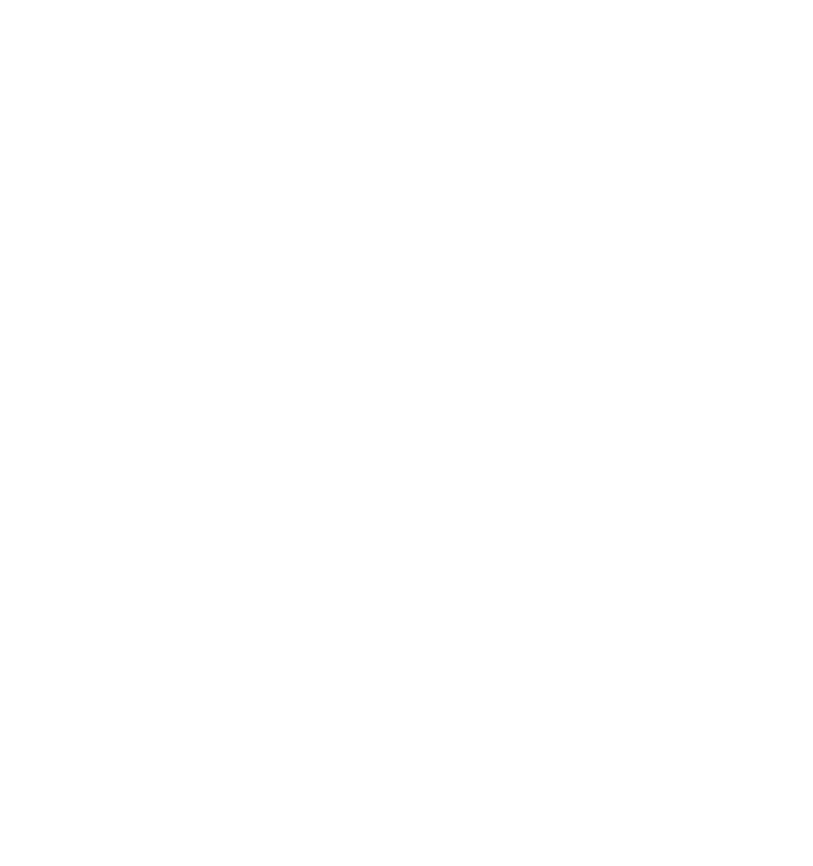
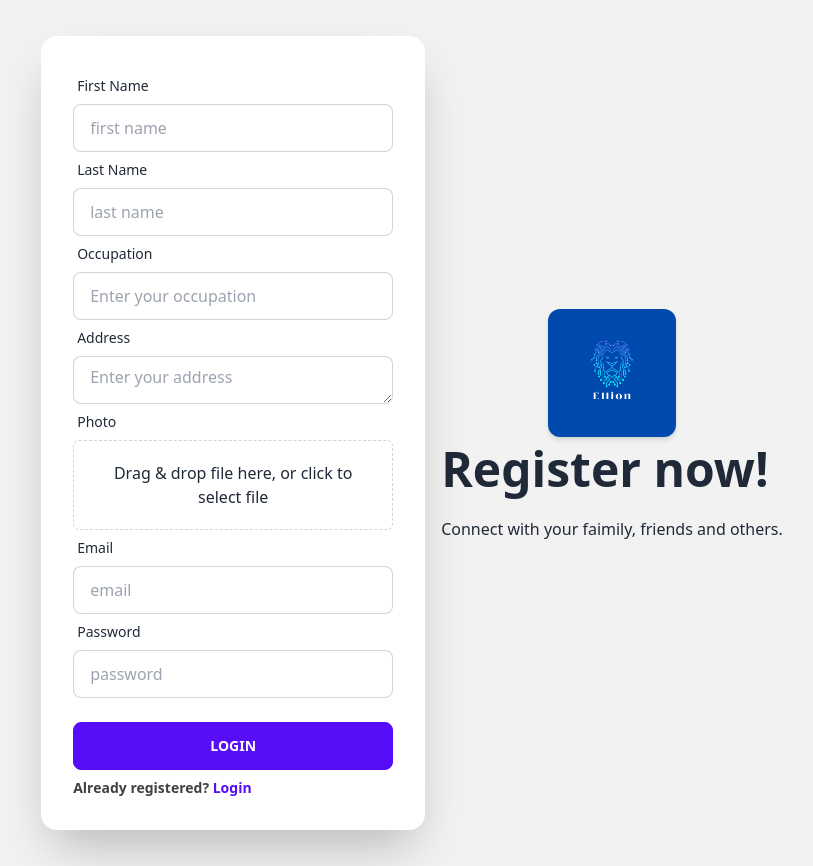
Before and after one commit to hasibul-kabir/ellion-socialmedia-client, a React (Create React App) app: page /registration in a window 1280 px wide. Before the commit this address had no page. Shown: the whole page, without its empty margins (228-1041 px from the left). Before the commit the page ends 800 px from the top, so only its background shows below. Built offline with nearby package versions, Linux system fonts and the light colour scheme.

Commit message:
registration page design

```diff
--- a/package.json
+++ b/package.json
@@ -11,6 +11,7 @@
     "formik": "^2.2.9",
     "react": "^18.2.0",
     "react-dom": "^18.2.0",
+    "react-dropzone": "^14.2.3",
     "react-icons": "^4.8.0",
     "react-redux": "^8.0.5",
     "react-router-dom": "^6.11.0",
--- a/src/App.js
+++ b/src/App.js
@@ -3,12 +3,14 @@
 import Profile from "./pages/Profile";
 import EditProfile from "./pages/EditProfile";
 import Login from "./pages/Login";
+import Registration from "./pages/Registration";
 
 
 function App() {
   return (
     <Routes>
       <Route path="/" element={<Login />} />
+      <Route path="/registration" element={<Registration />} />
       <Route path="/feed" element={<Home />} />
       <Route path="/profile/:Id" element={<Profile />} />
       <Route path="/profile/:Id/edit" element={<EditProfile />} />
--- a/src/components/Login/LoginForm.js
+++ b/src/components/Login/LoginForm.js
@@ -24,7 +24,7 @@
                     <button className="btn btn-primary">Login</button>
                 </div>
                 <div className='pt-2 text-sm font-semibold text-neutral-700'>
-                    Not have an account? <Link className=' text-primary hover:underline'>Register</Link>
+                    Not have an account? <Link className=' text-primary hover:underline' to='/registration' >Register</Link>
                 </div>
             </form>
         </div>
--- /dev/null
+++ b/src/components/Registration/RegistrationForm.js
@@ -0,0 +1,71 @@
+import React from 'react'
+import { Link } from 'react-router-dom'
+import Dropzone from 'react-dropzone'
+
+const RegistrationForm = () => {
+    return (
+        <div className="card-body">
+            <form>
+                <div className="form-control">
+                    <label className="label">
+                        <span className="label-text">First Name</span>
+                    </label>
+                    <input type="text" placeholder="first name" className="input input-bordered" />
+                </div>
+                <div className="form-control">
+                    <label className="label">
+                        <span className="label-text">Last Name</span>
+                    </label>
+                    <input type="text" placeholder="last name" className="input input-bordered" />
+                </div>
+                <div className="form-control">
+                    <label className="label">
+                        <span className="label-text">Occupation</span>
+                    </label>
+                    <input type="text" placeholder="Enter your occupation" className="input input-bordered" />
+                </div>
+                <div className="form-control">
+                    <label className="label">
+                        <span className="label-text">Address</span>
+                    </label>
+                    <textarea type="text" placeholder="Enter your address" className="input input-bordered py-2 max-h-24" />
+                </div>
+                <Dropzone onDrop={acceptedFiles => console.log(acceptedFiles)}>
+                    {({ getRootProps, getInputProps }) => (
+                        <>
+                            <label className="label">
+                                <span className="label-text">Photo</span>
+                            </label>
+                            <section className='w-full rounded-md border border-dashed border-neutral-300 text-center p-5'>
+                                <div {...getRootProps()}>
+                                    <input {...getInputProps()} />
+                                    <p>Drag & drop file here, or click to select file</p>
+                                </div>
+                            </section>
+                        </>
+                    )}
+                </Dropzone>
+                <div className="form-control">
+                    <label className="label">
+                        <span className="label-text">Email</span>
+                    </label>
+                    <input type="text" placeholder="email" className="input input-bordered" />
+                </div>
+                <div className="form-control">
+                    <label className="label">
+                        <span className="label-text">Password</span>
+                    </label>
+                    <input type="password" placeholder="password" className="input input-bordered" />
+                </div>
+                <div className="form-control mt-6">
+                    <button className="btn btn-primary">Login</button>
+                </div>
+                <div className='pt-2 text-sm font-semibold text-neutral-700'>
+                    Already registered? <Link className=' text-primary hover:underline' to='/' >Login</Link>
+                </div>
+            </form>
+        </div>
+    )
+}
+
+export default RegistrationForm
--- a/src/pages/Registration.js
+++ b/src/pages/Registration.js
@@ -0,0 +1,26 @@
+import React from 'react'
+import logo from '../assets/images/Ellion.png'
+import RegistrationForm from '../components/Registration/RegistrationForm'
+
+const Registration = () => {
+    return (
+        <div className=' p-5 grid grid-cols-1 md:grid-cols-8 gap-4'>
+            <div className="hero min-h-screen bg-base-200 col-span-full md:col-start-2 md:col-span-6">
+                <div className="hero-content flex-col lg:flex-row-reverse">
+                    <div className="text-center lg:text-left">
+                        <div className='flex justify-center py-2'>
+                            <img className='w-32 rounded-xl shadow-md' src={logo} alt='logo' />
+                        </div>
+                        <h1 className="text-5xl font-bold">Register now!</h1>
+                        <p className="py-6">Connect with your faimily, friends and others.</p>
+                    </div>
+                    <div className="card flex-shrink-0 w-full max-w-sm shadow-2xl bg-base-100">
+                        <RegistrationForm />
+                    </div>
+                </div>
+            </div>
+        </div>
+    )
+}
+
+export default Registration
```
Also changed, not shown: 1 other file (tests, documents, lock files or other folders).
